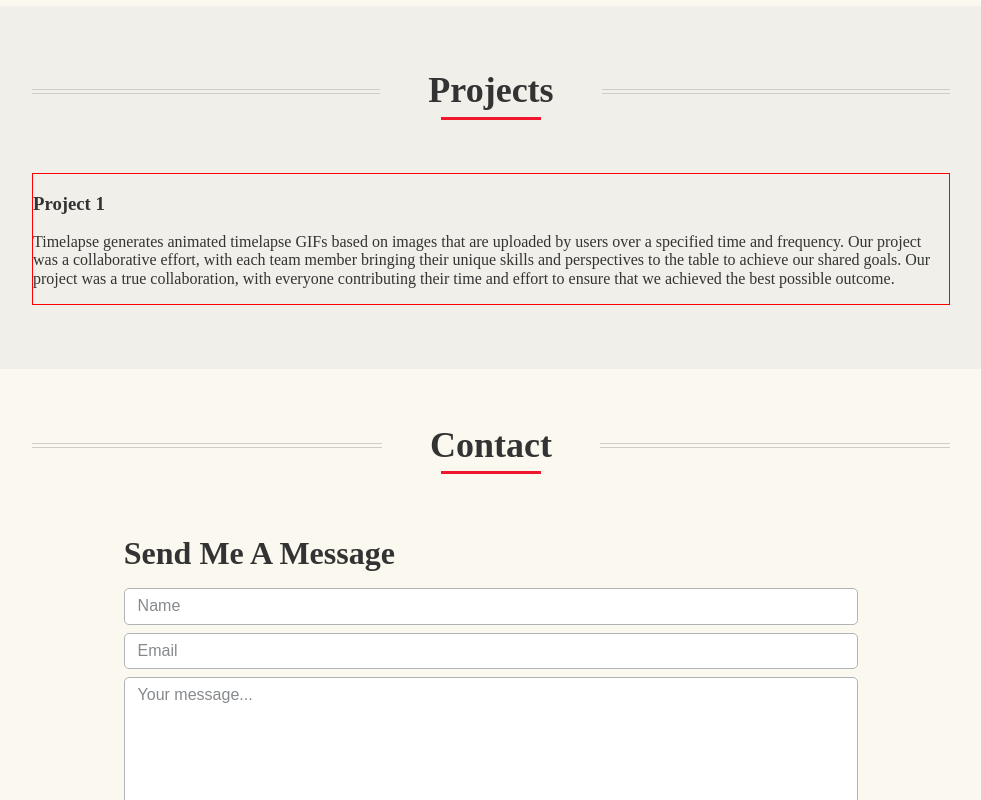
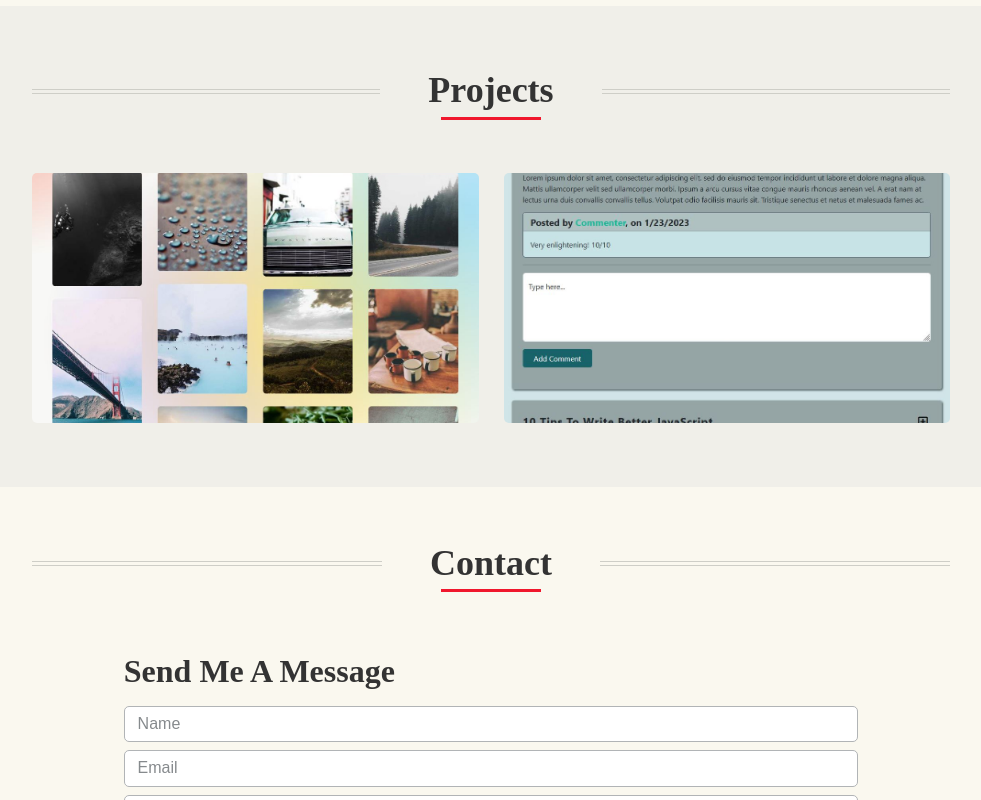
Before and after one commit to Jon-Ledo/react-portfolio-site, a React (Create React App) app: page / in a window 1280 px wide. Shown: the part 3280-4080 px from the top of the page, without its empty margins (279-1260 px from the left). Built offline with nearby package versions, Linux system fonts and the light colour scheme.

Commit message:
added some extra styles to the project component. Created a map return to render them. Did not have much time today to work on this, but the base styles seem to be complete. Modal should be made next, as well as add more information into the data files

```diff
--- a/src/data/project-data.js
+++ b/src/data/project-data.js
@@ -1,4 +1,5 @@
 import pic1 from '../assets/project-images/pic-1.JPG'
+import pic2 from '../assets/project-images/pic-2.JPG'
 
 const data = [
   {
@@ -9,6 +10,14 @@
     github: 'https://github.com/mbenitez1607/time_lapse',
     url: 'https://timelapse1.herokuapp.com/',
   },
+  {
+    title: 'standard techblog',
+    imgURL: `${pic2}`,
+    info: "A blog site setup where developers and other tech savvy people can publish their blog posts and comment on other users' posts as well.Deployed to Heroku, it follows the MVC paradigm in its architectural structure, using express-handlebars as the templating language, Sequelize as the ORM, and the express-session npm package for authentication.",
+    tech: ['MySQL', 'Node Express', 'Bcrypt', 'handlebars'],
+    github: 'https://github.com/Jon-Ledo/Fullstack-tech-blog-using-handlebars',
+    url: 'https://tech-blog-crud-app-15634.herokuapp.com/',
+  },
 ]
 
 export default data
--- a/src/pages/Projects.jsx
+++ b/src/pages/Projects.jsx
@@ -13,7 +13,9 @@
         <span className='underline'></span>
 
         <div className='projects__container'>
-          <Project data={data} />
+          {data.map((item, index) => {
+            return <Project data={item} key={index} />
+          })}
         </div>
       </div>
     </section>
--- a/src/pages/components/Project.jsx
+++ b/src/pages/components/Project.jsx
@@ -1,10 +1,15 @@
 const Project = ({ data }) => {
   return (
     <div className='project'>
-      <h3>Project 1</h3>
-      {/* <img src={pic} alt='' /> */}
-      {/* <img src={data[0].imgURL} alt='' /> */}
-      <p>{data[0].info}</p>
+      <div className='project__img-container'>
+        <img src={data.imgURL} alt={data.title} />
+
+        <div className='project__overlay'>
+          <div className='project__overlay-hover'>
+            <h3 className='project__title'>{data.title}</h3>
+          </div>
+        </div>
+      </div>
     </div>
   )
 }
--- a/src/styles/general.css
+++ b/src/styles/general.css
@@ -12,6 +12,10 @@
 ::webkit-selection {
   background-color: #dc3545;
   color: #fff;
+}
+
+:root {
+  scroll-behavior: smooth;
 }
 
 body {
--- a/src/styles/projects.css
+++ b/src/styles/projects.css
@@ -9,8 +9,54 @@
   padding-top: 3rem;
 }
 
+/* single project */
 .project {
   width: 30%;
   flex-grow: 1;
-  border: 1px solid red;
+  overflow: hidden;
+  border-radius: 5px;
+  cursor: pointer;
 }
+
+.project__img-container {
+  position: relative;
+}
+
+.project__img-container:hover img {
+  filter: blur(3px);
+  transition: all 0.3s ease-in-out;
+}
+
+.project__img-container img {
+  display: block;
+  width: 100%;
+  object-fit: cover;
+  height: 250px;
+}
+
+.project__overlay {
+  display: flex;
+  justify-content: center;
+  align-items: center;
+  position: absolute;
+  top: 0;
+  left: 0;
+  right: 0;
+  bottom: 0;
+  transition: all 0.3s ease-in-out;
+}
+
+.project__title {
+  display: none;
+  color: #fff;
+  text-transform: capitalize;
+  font-size: 1.75rem;
+}
+
+.project__overlay:hover {
+  background: rgba(0, 0, 0, 0.7);
+}
+
+.project__overlay:hover .project__title {
+  display: block;
+}
```
Also changed, not shown: src/assets/project-images/pic-2.JPG (added).
